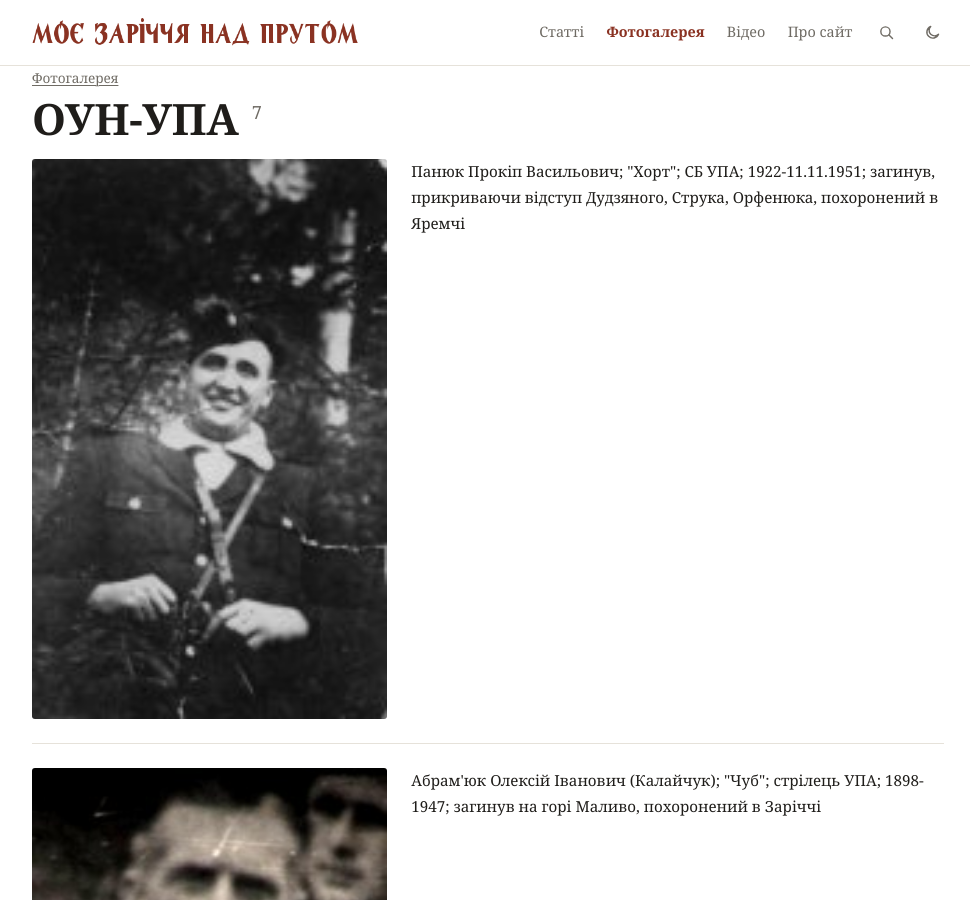
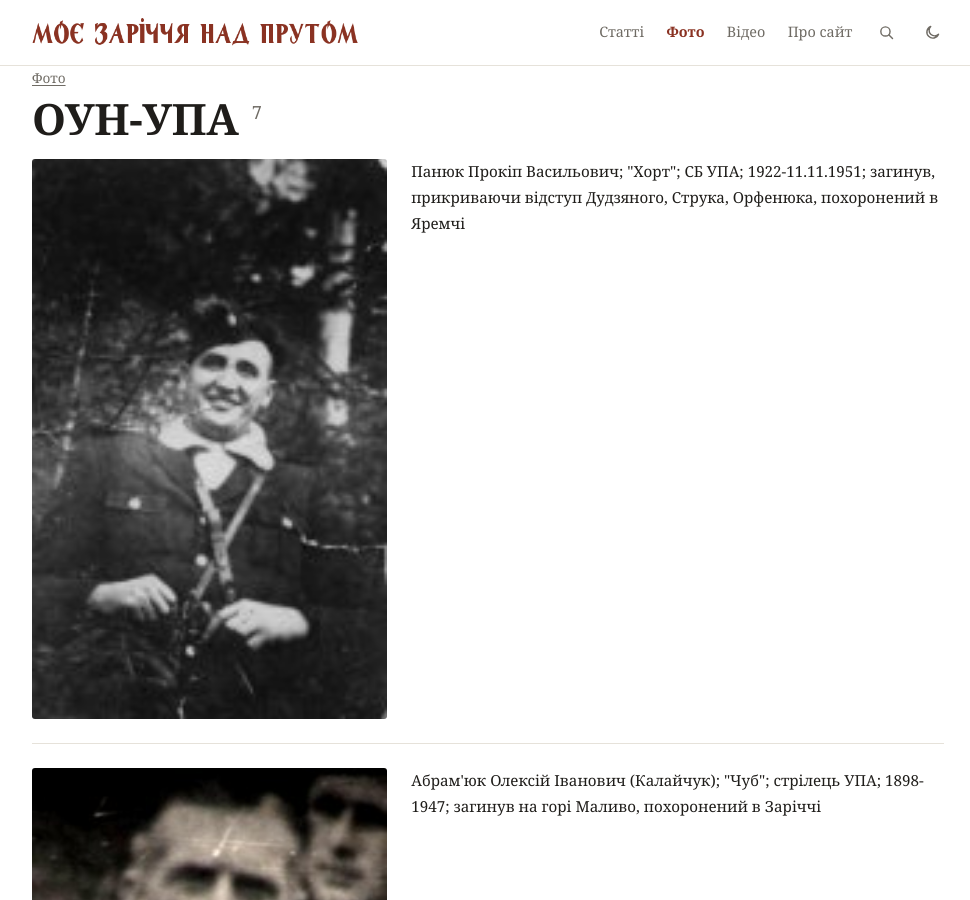
Before and after one commit to zarichchya/zarichchya.github.io, a Jekyll site: the page built from gallery/13/index.html, in a window 1280 px wide and 900 px high. Shown: the whole window, without its empty margins (152-1122 px from the left). Built offline with Jekyll 4.4.1, drawn with Linux system fonts in a browser that asks for light colours; nearby versions of some CDN libraries.

Commit message:
Rename Фотогалерея to Фото

```diff
--- a/_data/menu.yml
+++ b/_data/menu.yml
@@ -9,7 +9,7 @@ top:
   - title: "Статті"
     url: /articles/
     tooltip: "Переглянути всі статті"
-  - title: "Фотогалерея"
+  - title: "Фото"
     url: /gallery/
     tooltip: "Зарічанські світлини"
   - title: "Відео"
--- a/_layouts/album.html
+++ b/_layouts/album.html
@@ -23,7 +23,7 @@ Shadowbox.init({
 });
 </script>
 
-<p class="kicker"><a href="/gallery/">Фотогалерея</a></p>
+<p class="kicker"><a href="/gallery/">Фото</a></p>
 <h1>{{ album.name }} <span class="n">{{ album.photos | size }}</span></h1>
 
 <div class="album">
--- a/gallery/13/index.html
+++ b/gallery/13/index.html
@@ -1,6 +1,6 @@
 ---
 layout: album
-title: "Фотогалерея"
+title: "Фото"
 permalink: /gallery/13/
 album_id: 13
 styles:
--- a/gallery/index.html
+++ b/gallery/index.html
@@ -1,11 +1,11 @@
 ---
 layout: default
-title: "Фотогалерея"
+title: "Фото"
 permalink: /gallery/
 description: "Фотоальбоми села Заріччя над Прутом."
 ---
 {%- comment -%} Ported from static/Gallery.html {%- endcomment -%}
-<h1>Фотогалерея</h1>
+<h1>Фото</h1>
 <p class="lede">{{ page.description }}</p>
 
 <section class="day">
```
